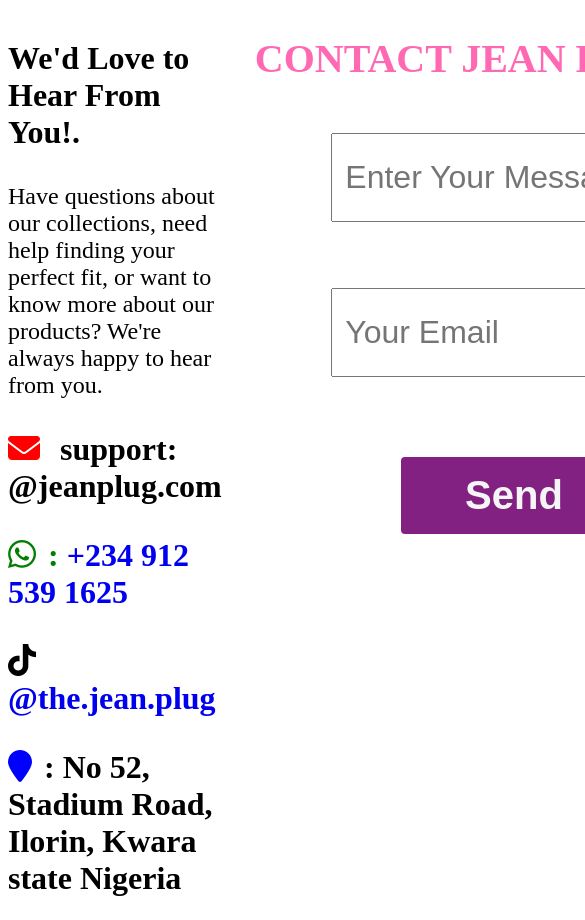
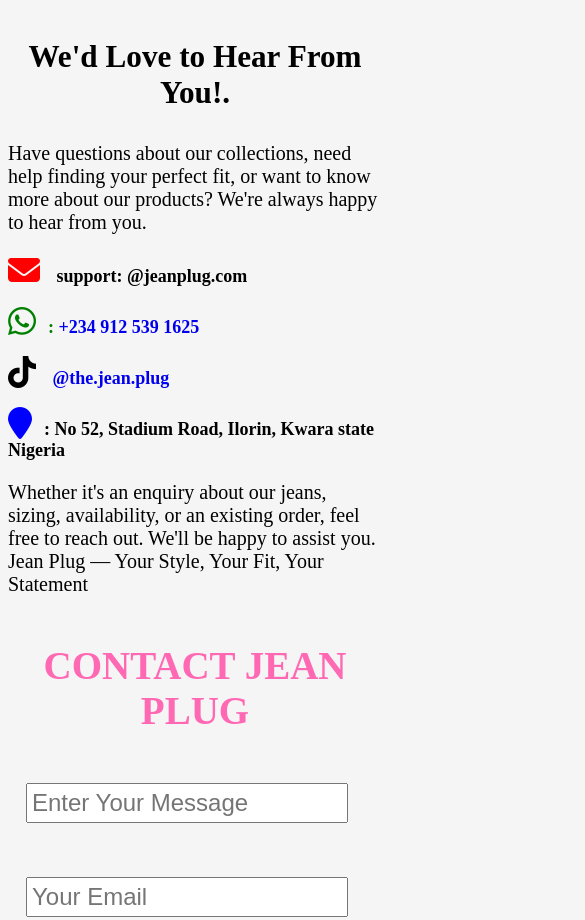
Before and after one commit to Abtoii1010/JEAN-PLUG, a plain HTML site: page Contact/index.html in a window 390 px wide. Shown: the top 920 px of the page, 585 px wide, since content can reach past the window. Drawn offline with Linux system fonts and the light colour scheme.

Commit message:
add of code

```diff
--- a/Contact/index.css
+++ b/Contact/index.css
@@ -1,5 +1,6 @@
 body {
   display: grid;
+  overflow-x: hidden;
   grid-template-columns: repeat(2, 1fr);
 }
 
@@ -48,15 +49,16 @@ h3 {
 }
 
 input {
-  margin-left: 22%;
+  margin-left: 107px;
   font-size: 2rem;
+  margin-left: 76px;
   padding: 24px 62px;
   padding-left: 12px;
 }
 
 input:first-child {
   margin-top: 24px;
-  margin-bottom: 48px;
+  margin-bottom: 36px;
 }
 
 button {
@@ -64,7 +66,7 @@ button {
 }
 
 input[type="email"] {
-  margin-bottom: 62px;
+  margin-bottom: 54px;
 }
 
 button {
@@ -87,3 +89,144 @@ button:hover {
 button:active {
   box-shadow: 4px 4px 5px rgba(223, 222, 222, 0.726);
 }
+
+@media (max-width: 1238px) {
+  h3 {
+    font-size: 2.5rem;
+    text-align: center;
+  }
+  body {
+    display: grid;
+    background-color: whitesmoke;
+    grid-template-columns: 40%, 60%;
+  }
+
+  input {
+    padding: 18px 18px;
+    /* margin-left: 72px; */
+  }
+
+  h1 {
+    display: flex;
+    flex-direction: column;
+    align-items: center;
+    justify-content: center;
+    /* margin-right: 36px; */
+    text-align: center;
+  }
+
+  button {
+    /* margin-left: 30%; */
+    display: flex;
+    flex-direction: column;
+    align-items: center;
+    justify-content: center;
+  }
+}
+
+@media (max-width: 900px) {
+  body {
+    display: grid;
+    grid-template-columns: 1fr;
+  }
+
+  input {
+    margin-left: 225px;
+  }
+  /* margin-left: 35%; */
+}
+
+@media (max-width: 800px) {
+  /* h1 {
+    margin-left: 90px;
+  /* } */
+
+  input {
+    margin-left: 164px;
+  }
+}
+
+@media (max-width: 680px) {
+  input {
+    margin-left: 110px;
+  }
+}
+
+@media (max-width: 572px) {
+  input {
+    margin-left: 74px;
+  }
+
+  .whatsapp,
+  .email,
+  .tiktok,
+  .location {
+    font-size: 1.5rem;
+  }
+}
+
+@media (max-width: 528px) {
+  input {
+    margin-left: 28px;
+  }
+
+  button {
+    margin-left: 24%;
+  }
+}
+
+@media (max-width: 474px) {
+  input {
+    padding: 12px 12px;
+  }
+}
+
+@media (max-width: 449px) {
+  input {
+    padding: 8px 8px;
+    margin-left: 6px;
+  }
+}
+
+@media (max-width: 424px) {
+  input {
+    padding: 4px 4px;
+    margin-left: 18px;
+    font-size: clamp(1rem, 10vw, 1.5rem);
+  }
+
+  h3 {
+    font-size: clamp(1.5rem, 8vw, 2rem);
+  }
+
+  button {
+    margin-left: 92px;
+    padding: 12px 24px;
+  }
+
+  p {
+    font-size: 20px;
+  }
+
+  .whatsapp,
+  .email,
+  .tiktok,
+  .location {
+    font-size: clamp(1rem, 6vw, 18px);
+  }
+
+  h1 {
+    font-size: clamp(2rem, 10vw, 2.5rem);
+  }
+}
+
+@media (max-width: 320px) {
+  input {
+    margin-left: 0;
+  }
+  button {
+    margin-left: 84px;
+    padding: 12px 24px;
+    font-size: clamp(1rem, 10vw, 2rem);
+  }
+}
```
Also changed, not shown: index.css (+25 -25 lines).
